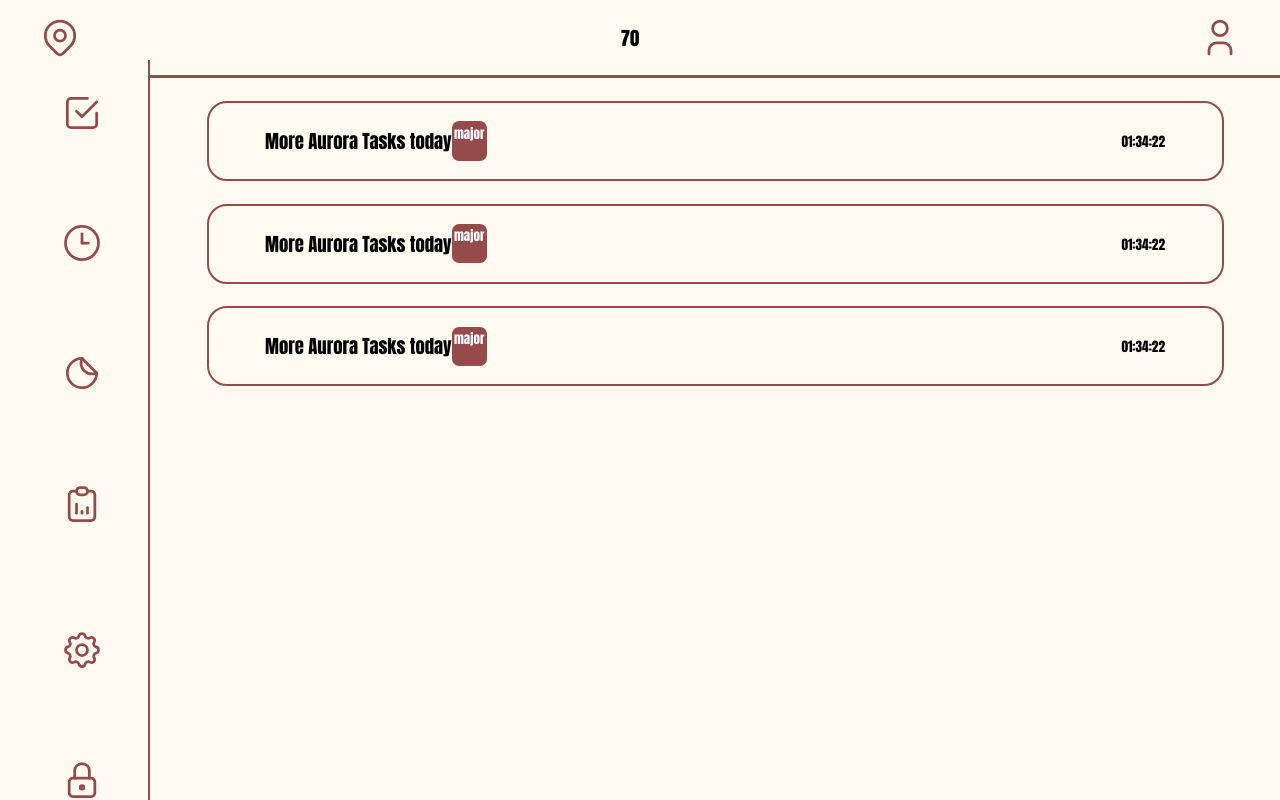
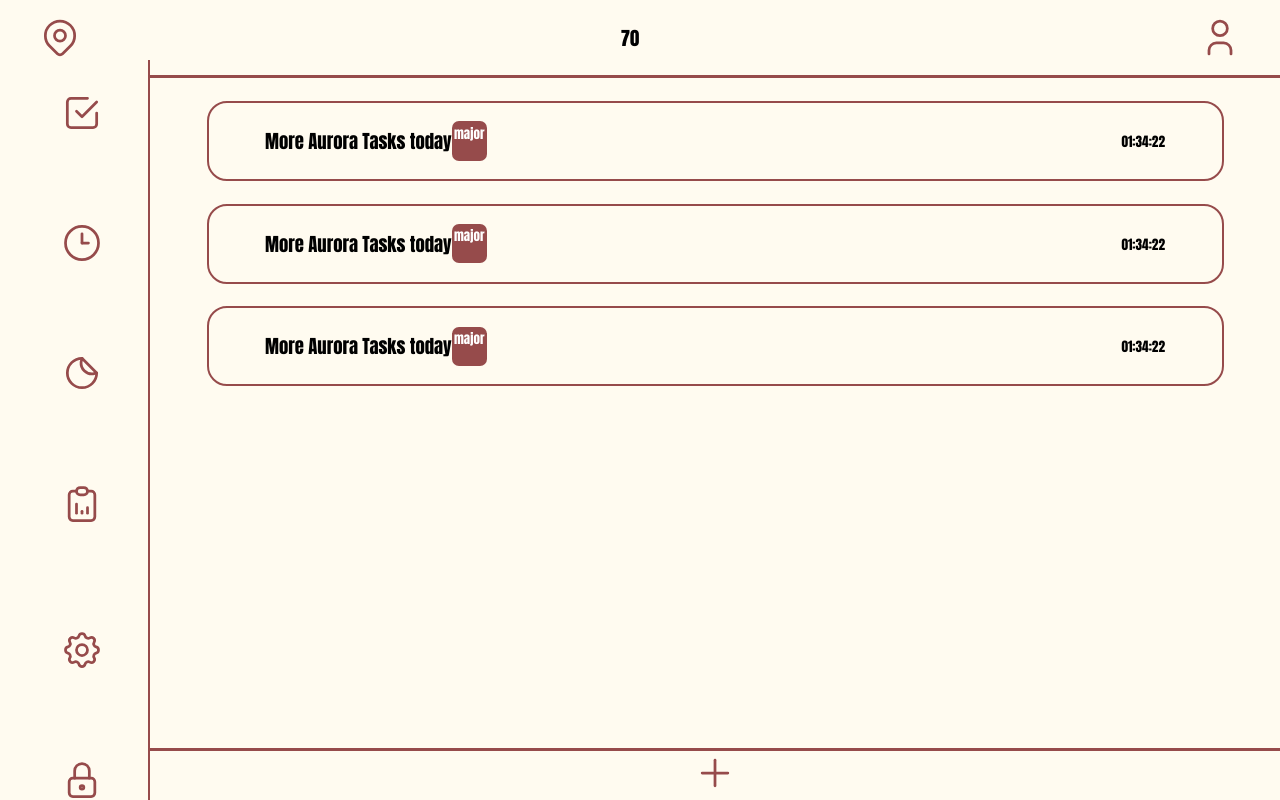
Before and after one commit to ellalearns/aurora-fe, a React (Create React App) app: page / in a window 1280 px wide. Built offline with nearby package versions, Linux system fonts and the light colour scheme.

Commit message:
create footer component

```diff
--- a/src/App.js
+++ b/src/App.jsx
@@ -4,6 +4,7 @@ import getWelcome from "./api/getWelcome"
 import Header from "./components/Header";
 import Sidebar from "./components/Sidebar";
 import Task from "./components/Task";
+import Footer from "./components/Footer";
 import "./styles/App.css"
 
 
@@ -26,8 +27,6 @@ function App() {
 
     return (
         <div>
-            {/* <p>first steps</p> */}
-            {/* {greeting} */}
             <Header />
             <div className="main-container">
                 <Sidebar />
@@ -35,9 +34,11 @@ function App() {
                     <Task />
                     <Task />
                     <Task />
+                    <div className="footer">
+                        <Footer />
+                    </div>
                 </div>
             </div>
-
         </div>
     )
 }
--- /dev/null
+++ b/src/components/Footer.jsx
@@ -0,0 +1,15 @@
+import React from "react";
+import plus from "../images/plus.svg"
+import "../styles/Footer.css"
+
+
+function Footer() {
+
+    return (
+        <div className="footer-nav">
+            <img src={plus} />
+        </div>
+    )
+}
+
+export default Footer
--- a/src/styles/App.css
+++ b/src/styles/App.css
@@ -24,3 +24,13 @@ body {
     align-items: center;
     justify-items: center;
 }
+
+.footer {
+    position: fixed;
+    bottom: 0;
+    border-top: 3px solid #964b4b;
+    width: calc(100% - 150px);
+    align-items: center;
+    justify-items: center;
+    text-align: center;
+}
--- /dev/null
+++ b/src/styles/Footer.css
@@ -0,0 +1,9 @@
+
+.footer-nav {
+    transition: transform 0.3s;
+}
+
+.footer-nav:hover {
+    transform: scale(1.2);
+    cursor: pointer;
+}
```
